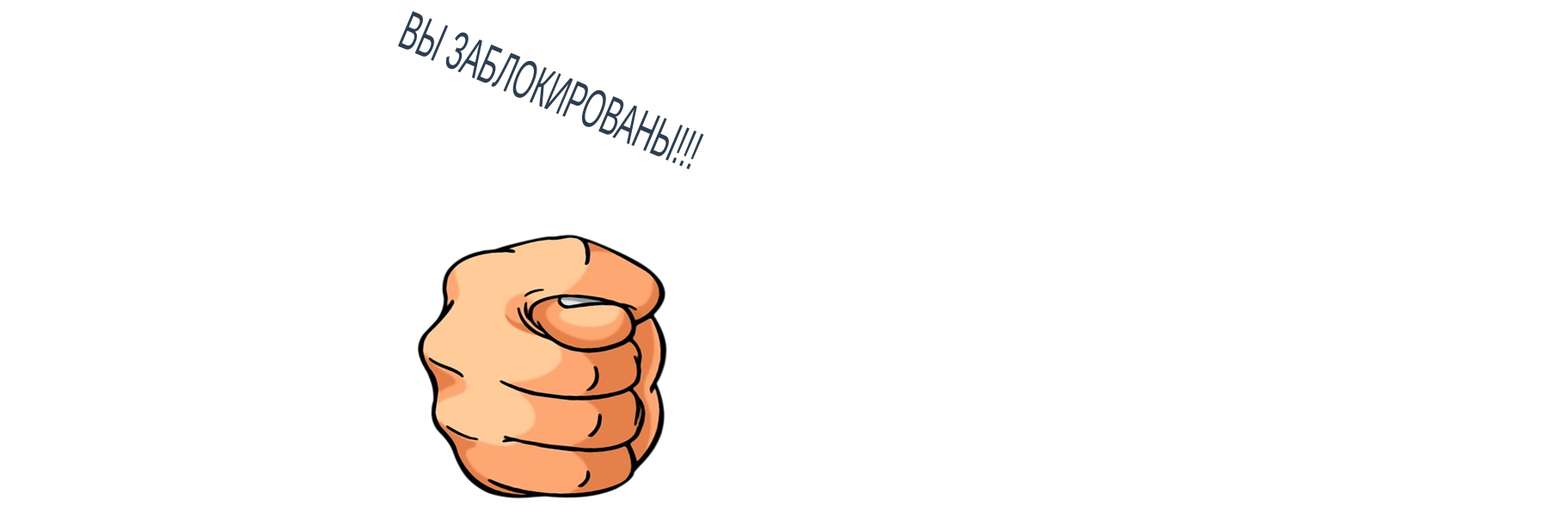
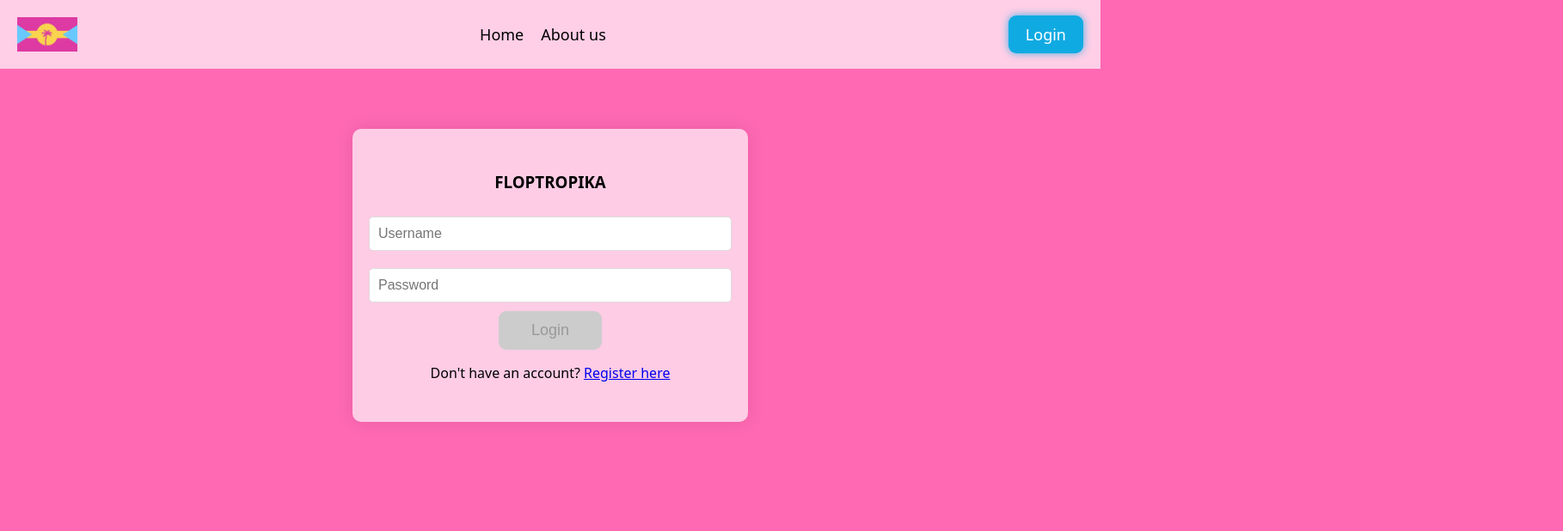
Before and after one commit to skiwqv/floptropika, a Vue app: page /login in a window 1280 px wide. Shown: the top 618 px of the page at 86% size, 1818 px wide, since content can reach past the window. Built offline with nearby package versions, Linux system fonts and the light colour scheme.

Commit message:
redesigned site and add login and registration

```diff
--- a/src/App.vue
+++ b/src/App.vue
@@ -1,13 +1,10 @@
 <template>
+  <Header></Header>
   <router-view />
 </template>
 
-<style>
-#app {
-  font-family: Avenir, Helvetica, Arial, sans-serif;
-  -webkit-font-smoothing: antialiased;
-  -moz-osx-font-smoothing: grayscale;
-  text-align: center;
-  color: #2c3e50;
-}
-</style>
+<script setup>
+import Header from "@/components/HeaderMain.vue";
+</script>
+
+<style></style>
--- /dev/null
+++ b/src/assets/css/style.css
@@ -0,0 +1,6 @@
+body{
+    margin: 0;
+    padding: 0;
+    background-color: #FF69B4;
+    font-family:system-ui, -apple-system, BlinkMacSystemFont, 'Segoe UI', Roboto, Oxygen, Ubuntu, Cantarell, 'Open Sans', 'Helvetica Neue', sans-serif;
+}
--- /dev/null
+++ b/src/components/HeaderMain.vue
@@ -0,0 +1,92 @@
+<template>
+  <div class="header">
+    <img src="../assets/images/rename.png" class="header__logo" />
+    <div class="header__wrapper">
+      <router-link
+        to="/"
+        active-class="header__link_active"
+        class="header__link"
+        >Home</router-link
+      >
+      <router-link to="/" class="header__link">About us</router-link>
+    </div>
+    <router-link
+      to="/login"
+      class="header__button"
+      active-class="header__button_active"
+      >Login</router-link
+    >
+  </div>
+</template>
+
+<script setup></script>
+
+<style scoped>
+.header {
+  background-color: #ffffffad;
+  display: flex;
+  height: 80px;
+  justify-content: space-between;
+  align-items: center;
+  padding: 0 20px;
+}
+
+.header__logo {
+  max-width: 70px;
+  max-height: 40px;
+  cursor: pointer;
+  transition: box-shadow 0.3s;
+}
+.header__logo:hover {
+  box-shadow: 0 0 10px rgba(16, 170, 226, 0.8);
+}
+
+.header__wrapper {
+  display: flex;
+  justify-content: center;
+  flex-grow: 1;
+}
+
+.header__link {
+  text-decoration: none;
+  font-size: 18px;
+  color: black;
+  margin: 0 10px;
+  transition: text-shadow 0.3s;
+}
+
+.header__button {
+  background-color: #2596be;
+  border: none;
+  padding: 10px 20px;
+  font-size: 18px;
+  border-radius: 9px;
+  cursor: pointer;
+  color: black;
+  text-decoration: none;
+  transition: background-color 0.3s, box-shadow 0.3s;
+}
+
+.header__button:hover {
+  background-color: #10aae2;
+  box-shadow: 0 0 10px rgba(16, 170, 226, 0.8);
+}
+.header__link:hover {
+  text-shadow: 0 0 10px rgba(16, 170, 226, 0.8);
+}
+
+.button__link {
+  text-decoration: none;
+  color: inherit;
+}
+.header__link_active {
+  text-shadow: 0 0 10px rgba(16, 170, 226, 0.8);
+  color: white;
+}
+.header__button_active {
+  background-color: #10aae2;
+  color: white;
+  box-shadow: 0 0 10px rgba(16, 170, 226, 0.8);
+  border-radius: 9px;
+}
+</style>
--- a/src/components/HomePage.vue
+++ b/src/components/HomePage.vue
@@ -1,47 +1,49 @@
 <template>
-  <div ref="text">ВЫ ЗАБЛОКИРОВАНЫ!!!</div>
-  <img
-    src="../assets/images/dula.png"
-    alt="jiafei image"
-    class="image"
-    ref="jiafei"
-  />
+  <div class="wrapper">
+    <div class="text">ТЫ ШЛЮХА!!</div>
+    <img
+      ref="image"
+      src="../assets/images/jiafei.png"
+      alt="image"
+      class="image"
+    />
+  </div>
 </template>
 
 <script setup>
 import { ref, onMounted } from "vue";
 import gsap from "gsap";
-// import apiClient from "../api.js";
-const jiafei = ref("jiafei");
-const text = ref("text");
+
+const image = ref(null);
+
 const anim = () => {
-  gsap.to(jiafei.value, {
+  gsap.to(image.value, {
     repeat: -1,
-    scaleY: -2,
-    scaleX: 1,
-    rotate: 190,
+    yoyo: true,
+    scaleY: -1.3,
+    y: 100,
+    rotation: 360,
+    x: -190,
     duration: 1,
-    yoyo: true,
-  });
-  gsap.set(text.value, {
-    repeat: -1,
-    scaleY: 4,
-    scaleX: 2,
-    rotate: 23,
-    y: 90,
   });
 };
-
 onMounted(() => {
   anim();
-  // apiClient.get();
 });
 </script>
 
-<style>
+<style scoped>
+.wrapper {
+  display: flex;
+  flex-direction: column;
+  align-items: center;
+}
+.text {
+  font-size: 90px;
+  color: white;
+}
 .image {
-  margin-top: 200px;
-  max-width: 400px;
-  max-height: 400px;
+  width: 300px;
+  height: auto;
 }
 </style>
--- /dev/null
+++ b/src/components/LoginPage.vue
@@ -0,0 +1,104 @@
+<template>
+  <div class="login__wrapper">
+    <form class="login">
+      <h3>FLOPTROPIKA</h3>
+      <input
+        v-model="user.username"
+        type="text"
+        placeholder="Username"
+        class="login__input"
+      />
+      <input
+        v-model="user.password"
+        type="password"
+        placeholder="Password"
+        class="login__input"
+      />
+      <button
+        class="login__button"
+        @click.prevent="login"
+        :disabled="isDisabled"
+      >
+        Login
+      </button>
+      <p class="login__register">
+        Don't have an account?
+        <router-link to="/registration">Register here</router-link>
+      </p>
+    </form>
+  </div>
+</template>
+
+<script setup>
+import { ref, computed } from "vue";
+
+const user = ref({
+  username: "",
+  password: "",
+});
+
+const isDisabled = computed(() => {
+  return !(user.value.username !== "" && user.value.password !== "");
+});
+
+const login = () => {
+  console.log("user", user.value);
+};
+</script>
+
+<style scoped>
+.login__wrapper {
+  display: flex;
+  justify-content: center;
+  align-items: center;
+}
+
+.login {
+  background-color: #ffffffa8;
+  width: 400px;
+  height: auto;
+  max-width: 90%;
+  padding: 30px;
+  border-radius: 10px;
+  display: flex;
+  flex-direction: column;
+  align-items: center;
+  margin-top: 70px;
+  box-shadow: 0 0 20px rgba(0, 0, 0, 0.1);
+}
+
+.login__input {
+  width: 100%;
+  padding: 10px;
+  margin: 10px 0;
+  border: 1px solid #ddd;
+  border-radius: 5px;
+  font-size: 16px;
+  outline: none;
+  transition: box-shadow 0.3s ease;
+}
+
+.login__input:focus {
+  box-shadow: 0 0 10px rgba(242, 0, 145, 0.8);
+}
+.login__button {
+  background-color: #2596be;
+  color: white;
+  border: none;
+  padding: 12px 20px;
+  border-radius: 9px;
+  width: 30%;
+  font-size: 18px;
+  cursor: pointer;
+  transition: background-color 0.3s ease;
+}
+
+.login__button:hover {
+  background-color: #10aae2;
+}
+.login__button:disabled {
+  background-color: #ccc;
+  color: #999;
+  cursor: not-allowed;
+}
+</style>
--- /dev/null
+++ b/src/components/RegistrationPage.vue
@@ -0,0 +1,126 @@
+<template>
+  <div class="login__wrapper">
+    <form class="login">
+      <h3>FLOPTROPIKA</h3>
+      <input
+        v-model="user.username"
+        type="text"
+        placeholder="Username"
+        class="login__input"
+        required
+      />
+      <input
+        v-model="user.email"
+        type="email"
+        placeholder="Email"
+        class="login__input"
+        required
+      />
+      <input
+        v-model="user.password"
+        type="password"
+        placeholder="Password"
+        class="login__input"
+        required
+      />
+      <input
+        v-model="confirmPassword"
+        type="password"
+        placeholder="Confirm Password"
+        class="login__input"
+        required
+      />
+      <button
+        @click.prevent="register"
+        class="login__button"
+        :disabled="isDisabled"
+      >
+        Register
+      </button>
+    </form>
+  </div>
+</template>
+
+<script setup>
+import { ref, computed } from "vue";
+
+const user = ref({
+  username: "",
+  email: "",
+  password: "",
+});
+
+const confirmPassword = ref("");
+
+const isDisabled = computed(() => {
+  return !(
+    user.value.username !== "" &&
+    user.value.password !== "" &&
+    user.value.email !== "" &&
+    confirmPassword.value !== ""
+  );
+});
+
+const register = () => {
+  console.log("user", user.value);
+};
+</script>
+
+<style scoped>
+.login__wrapper {
+  display: flex;
+  justify-content: center;
+  align-items: center;
+}
+
+.login {
+  background-color: #ffffffa8;
+  width: 400px;
+  height: auto;
+  max-width: 90%;
+  padding: 30px;
+  border-radius: 10px;
+  display: flex;
+  flex-direction: column;
+  align-items: center;
+  margin-top: 70px;
+  box-shadow: 0 0 20px rgba(0, 0, 0, 0.1);
+}
+
+.login__input {
+  width: 100%;
+  padding: 10px;
+  margin: 10px 0;
+  border: 1px solid #ddd;
+  border-radius: 5px;
+  font-size: 16px;
+  outline: none;
+  transition: box-shadow 0.3s ease;
+}
+
+.login__input:focus {
+  box-shadow: 0 0 10px rgba(242, 0, 145, 0.8);
+}
+
+.login__button {
+  background-color: #2596be;
+  color: white;
+  border: none;
+  padding: 12px 20px;
+  border-radius: 9px;
+  width: 30%;
+  font-size: 18px;
+  cursor: pointer;
+  transition: background-color 0.3s ease;
+}
+
+.login__button:hover {
+  background-color: #10aae2;
+}
+
+.login__button:disabled {
+  background-color: #ccc;
+  color: #999;
+  cursor: not-allowed;
+}
+</style>
--- a/src/main.js
+++ b/src/main.js
@@ -1,6 +1,8 @@
 import { createApp } from "vue";
 import App from "./App.vue";
 import router from "./router";
+
+import "@/assets/css/style.css";
 
 import { gsap } from "gsap";
 
--- a/src/router/index.js
+++ b/src/router/index.js
@@ -1,4 +1,4 @@
-import { createRouter, createMemoryHistory } from "vue-router";
+import { createRouter, createWebHistory } from "vue-router";
 
 const routes = [
   {
@@ -7,13 +7,19 @@ const routes = [
     component: () => import("../views/Home-view.vue"),
   },
   {
-    path: "/about",
-    name: "about",
+    path: "/login",
+    name: "login",
+    component: () => import("../views/Login-view.vue"),
+  },
+  {
+    path: "/registration",
+    name: "registration",
+    component: () => import("../views/Registration-view.vue"),
   },
 ];
 
 const router = createRouter({
-  history: createMemoryHistory(),
+  history: createWebHistory(),
   routes,
 });
 
--- /dev/null
+++ b/src/views/Login-view.vue
@@ -0,0 +1,9 @@
+<template>
+  <LoginForm></LoginForm>
+</template>
+
+<script setup>
+import LoginForm from "@/components/LoginPage.vue";
+</script>
+
+<style></style>
--- /dev/null
+++ b/src/views/Registration-view.vue
@@ -0,0 +1,9 @@
+<template>
+  <Registration></Registration>
+</template>
+
+<script setup>
+import Registration from "@/components/RegistrationPage.vue";
+</script>
+
+<style scoped></style>
```
Also changed, not shown: src/api.js (+14 -0 lines), src/assets/images/rename.png (added).
